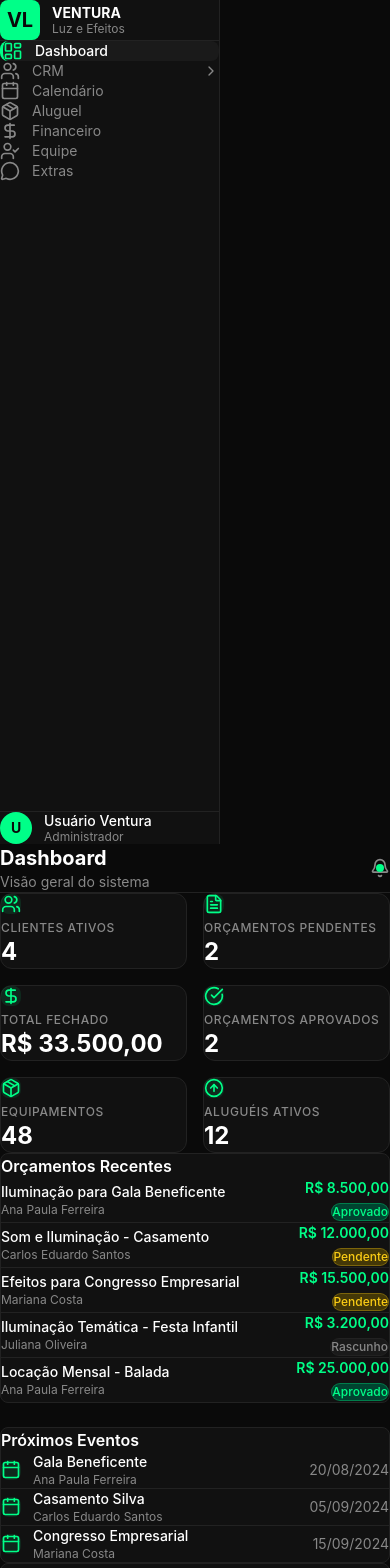
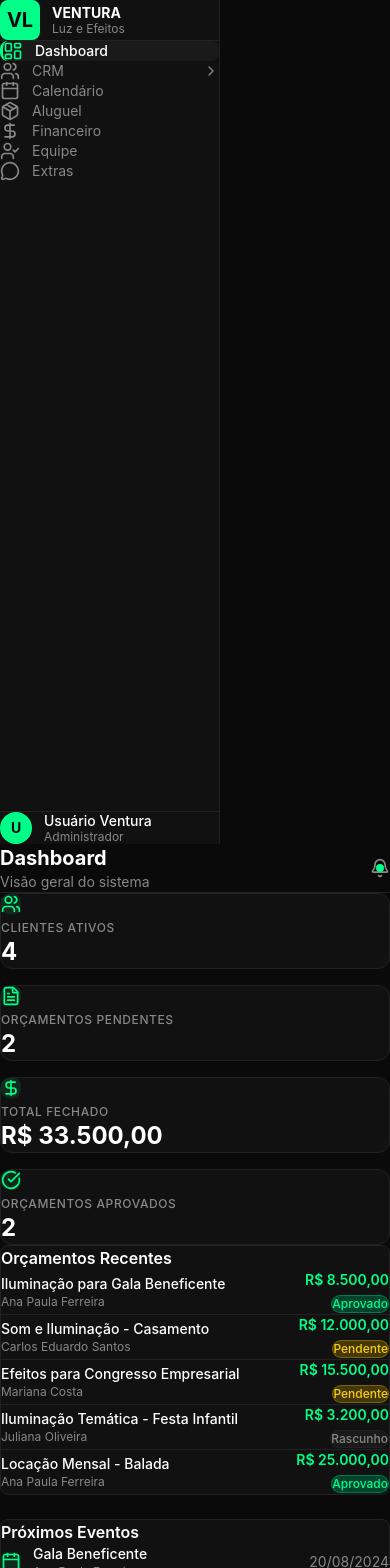
Before and after one commit to projetoVentura/SistemaVentura, a React (Vite) app: page / in a window 390 px wide. Shown: the top 1568 px of the page. Built offline with nearby package versions, Linux system fonts and the light colour scheme.

Commit message:
fix: corrige renderização do Dashboard com dados mock e tratamento de erro

```diff
--- a/src/pages/Dashboard.jsx
+++ b/src/pages/Dashboard.jsx
@@ -1,20 +1,26 @@
 import { Layout } from '../components/layout/Layout';
 import { Users, FileText, CheckCircle, DollarSign, Calendar, Package, ArrowUpCircle } from 'lucide-react';
-import { clientes, orcamentos, fechamentos } from '../data/mockData';
+import { clientes as mockClientes, orcamentos as mockOrcamentos, fechamentos as mockFechamentos } from '../data/mockData';
 
 export function Dashboard() {
+  const clientes = mockClientes || [];
+  const orcamentos = mockOrcamentos || [];
+  const fechamentos = mockFechamentos || [];
+
   const totalClientes = clientes.filter((c) => c.status === 'ativo').length;
   const orcamentosPendentes = orcamentos.filter((o) => o.status === 'pendente').length;
-    const totalFechado = fechamentos.reduce((acc, f) => acc + f.valor, 0);
+  const totalFechado = fechamentos.reduce((acc, f) => acc + (f.valor || 0), 0);
   const orcamentosAprovados = orcamentos.filter((o) => o.status === 'aprovado').length;
-    const totalEquipamentos = 48; // Mock
-    const alugueisAtivos = 12; // Mock
 
   const formatCurrency = (value) => {
+    try {
       return new Intl.NumberFormat('pt-BR', {
         style: 'currency',
         currency: 'BRL',
       }).format(value);
+    } catch (e) {
+      return `R$ ${value}`;
+    }
   };
 
   const stats = [
@@ -38,16 +44,6 @@ import { clientes, orcamentos, fechamentos } from '../data/mockData';
       value: orcamentosAprovados,
       icon: CheckCircle,
     },
-      {
-        label: 'Equipamentos',
-        value: totalEquipamentos,
-        icon: Package,
-      },
-      {
-        label: 'Aluguéis Ativos',
-        value: alugueisAtivos,
-        icon: ArrowUpCircle,
-      },
   ];
 
   const proximosEventos = [
@@ -57,12 +53,17 @@ import { clientes, orcamentos, fechamentos } from '../data/mockData';
   ];
 
   const formatDate = (dateStr) => {
+    try {
       return new Date(dateStr).toLocaleDateString('pt-BR');
+    } catch (e) {
+      return dateStr;
+    }
   };
 
   return (
     <Layout title="Dashboard">
-      <div className="grid grid-cols-2 md:grid-cols-3 lg:grid-cols-6 gap-4 mb-8">
+      {/* Cards de Métricas */}
+      <div className="grid grid-cols-1 sm:grid-cols-2 lg:grid-cols-4 gap-4 mb-8">
         {stats.map((stat) => (
           <div
             key={stat.label}
@@ -81,7 +82,9 @@ import { clientes, orcamentos, fechamentos } from '../data/mockData';
         ))}
       </div>
 
-      <div className="grid grid-cols-1 lg:grid-cols-2 gap-6">
+      {/* Seções de Conteúdo */}
+      <div className="grid grid-cols-1 lg:grid-cols-2 gap-6 mb-6">
+        {/* Orçamentos Recentes */}
         <div className="bg-[#111111] border border-[#222222] rounded-lg p-5">
           <h3 className="font-semibold text-white mb-4">Orçamentos Recentes</h3>
           <div className="space-y-3">
@@ -117,6 +120,7 @@ import { clientes, orcamentos, fechamentos } from '../data/mockData';
           </div>
         </div>
 
+        {/* Próximos Eventos */}
         <div className="bg-[#111111] border border-[#222222] rounded-lg p-5">
           <h3 className="font-semibold text-white mb-4">Próximos Eventos</h3>
           <div className="space-y-3">
@@ -139,6 +143,7 @@ import { clientes, orcamentos, fechamentos } from '../data/mockData';
         </div>
       </div>
 
+      {/* Acesso Rápido */}
       <div className="mt-6">
         <div className="bg-[#111111] border border-[#222222] rounded-lg p-5">
           <h3 className="font-semibold text-white mb-4">Acesso Rápido</h3>
```
Lines whose indentation alone changed are shown as unchanged.
